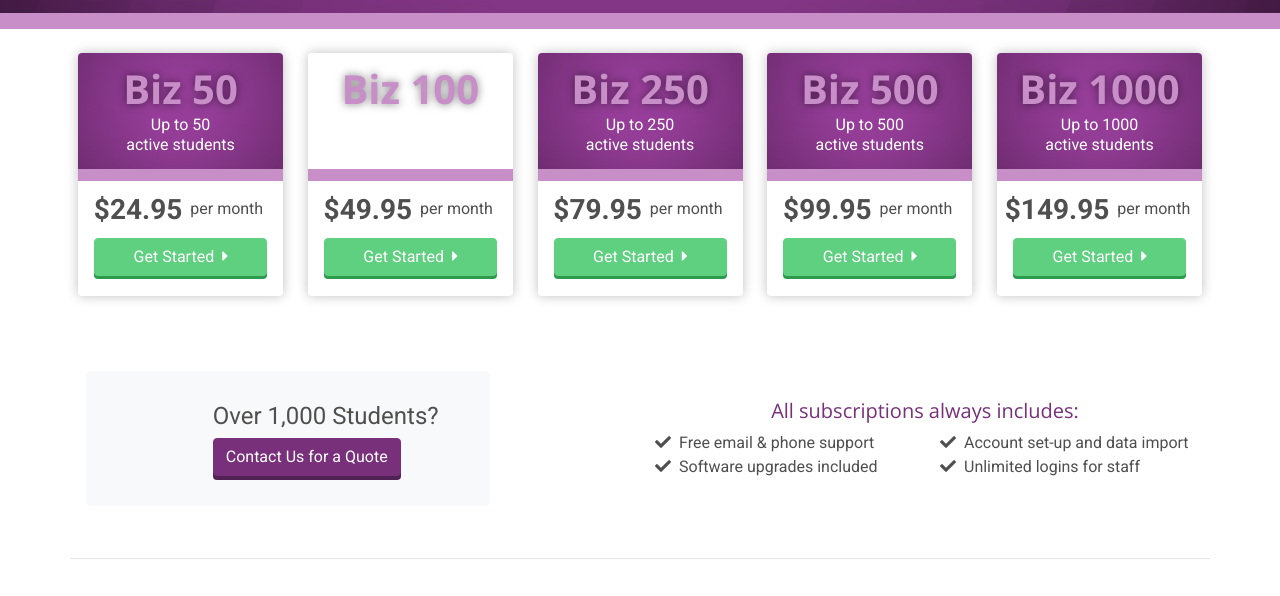
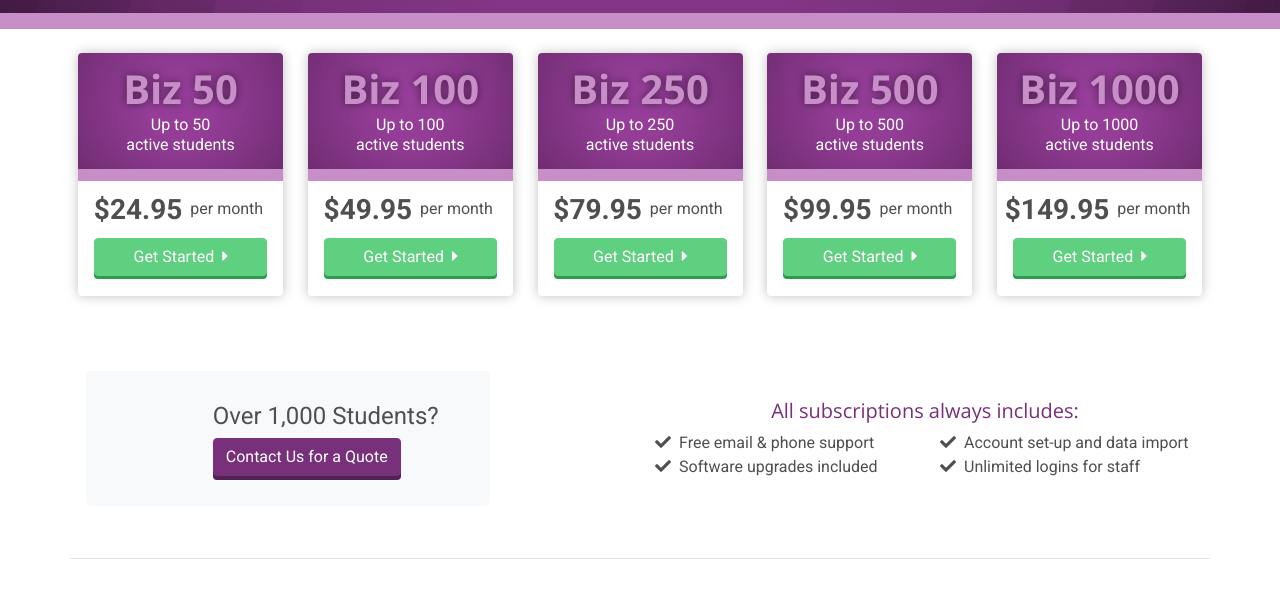
Before and after one commit to thinksmart-software-mockups/classbiz, a website: page pricing.html in a window 1280 px wide. Shown: the part 165-761 px from the top of the page. Drawn offline with nearby package versions, Linux system fonts and the light colour scheme; some packages are replaced by stand-ins of ours; a script that the page names is missing.

Commit message:
Update pricing.html

```diff
--- a/pricing.html
+++ b/pricing.html
@@ -213,7 +213,7 @@
 
                 <!-- biz 100 -->
                 <div class="pricing-container-card border-0 rounded pb-2 pb-lg-1 mb-3 shadow h-100">
-                    <div class="text-center main-gradient-1 rounded-top p-2">
+                    <div class="text-center gradient-main-1 rounded-top p-2">
                         <h2 class="d-md-none text-shadow text-secondary font-weight-bold mb-0">Biz 100</h2>
                         <h1 class="d-none d-md-block text-shadow text-secondary font-weight-bold mb-0 pt-1">Biz 100</h1>
 
```
